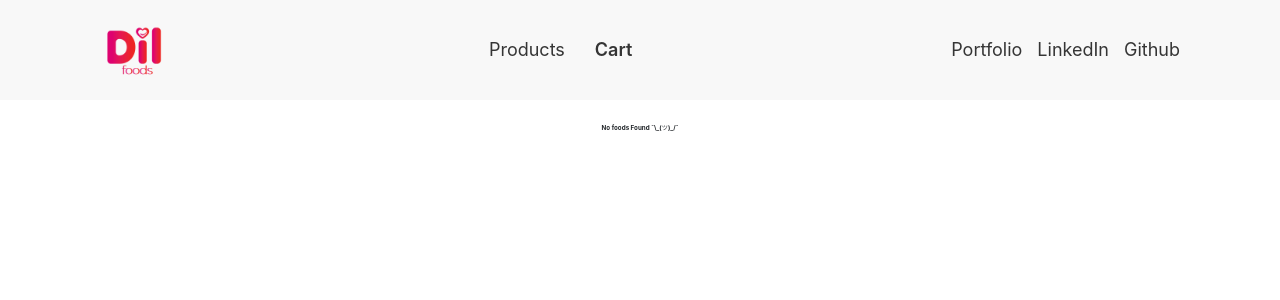
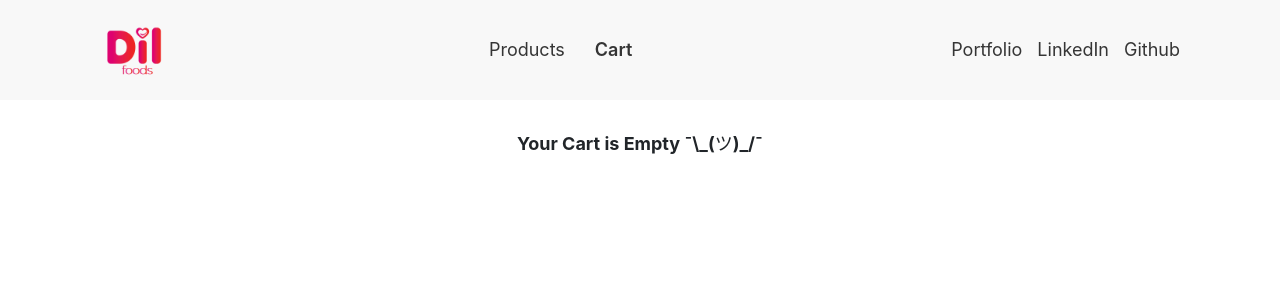
Before and after one commit to deven10/Dil-Foods, a React (Vite) app: page /cart in a window 1280 px wide. Shown: the top 300 px of the page. Built offline with nearby package versions, Linux system fonts and the light colour scheme.

Commit message:
update: implemented increase & decrease cart qty functionality

```diff
--- a/src/App.css
+++ b/src/App.css
@@ -56,7 +56,6 @@ nav a.active {
   color: #111;
   line-height: 1.25;
   margin: 0;
-  padding: 8px;
   cursor: pointer;
 }
 
@@ -117,6 +116,34 @@ nav a.active {
   background-color: #d33;
   color: #fff;
   font-size: 1.2rem;
-  margin-left: 8px;
+  margin-left: 6px;
   cursor: default;
+  letter-spacing: 0.5px;
 }
+
+.cart-wrapper {
+  display: flex;
+  flex-direction: column;
+  justify-content: end;
+  align-items: end;
+  padding: 10px 100px 0px 100px;
+}
+
+.no-data {
+  font-weight: 500;
+  font-size: 1.8rem;
+}
+
+.increment,
+.decrement {
+  font-size: 1.8rem;
+  height: 26px;
+  width: 26px;
+  border-radius: 50%;
+  background-color: #d33;
+  cursor: pointer;
+  color: #fff;
+  display: flex;
+  justify-content: center;
+  align-items: center;
+}
--- a/src/App.jsx
+++ b/src/App.jsx
@@ -4,6 +4,7 @@ import { Routes, Route } from "react-router-dom";
 import Products from "./Pages/Products/Products";
 import SingleProduct from "./Pages/Products/SingleProduct";
 import Cart from "./Pages/Cart/Cart";
+import Checkout from "./Pages/Checkout/Checkout";
 
 // css files
 import "react-loading-skeleton/dist/skeleton.css";
@@ -21,6 +22,7 @@ function App() {
         <Route path="/" element={<Products />} />
         <Route path="/cart" element={<Cart />} />
         <Route path="/food/:foodId" element={<SingleProduct />} />
+        <Route path="/checkout" element={<Checkout />} />
       </Routes>
     </div>
   );
--- a/src/Context/FoodsContext.jsx
+++ b/src/Context/FoodsContext.jsx
@@ -19,7 +19,7 @@ const FoodsContext = ({ children }) => {
 
   const addToCart = (foodId) => {
     const temp = foodsList.map((food) =>
-      +food.id === +foodId ? { ...food, isInCart: true } : food
+      +food.id === +foodId ? { ...food, isInCart: true, cartQty: 1 } : food
     );
     localStorage.setItem("allFoodsData", JSON.stringify(temp));
     setFoodsList(() => temp);
@@ -27,7 +27,30 @@ const FoodsContext = ({ children }) => {
 
   const removeFromCart = (foodId) => {
     const temp = foodsList.map((food) =>
-      +food.id === +foodId ? { ...food, isInCart: false } : food
+      +food.id === +foodId ? { ...food, isInCart: false, cartQty: 0 } : food
+    );
+    localStorage.setItem("allFoodsData", JSON.stringify(temp));
+    setFoodsList(() => temp);
+  };
+
+  const increaseCartQty = (foodId) => {
+    const temp = foodsList.map((food) =>
+      +food.id === +foodId ? { ...food, cartQty: food.cartQty + 1 } : food
+    );
+    localStorage.setItem("allFoodsData", JSON.stringify(temp));
+    setFoodsList(() => temp);
+  };
+
+  const decreaseCartQty = (foodId) => {
+    const temp = foodsList.map((food) =>
+      +food.id === +foodId
+        ? food.cartQty > 1
+          ? {
+              ...food,
+              cartQty: food.cartQty - 1,
+            }
+          : { ...food, isInCart: false, cartQty: 0 }
+        : food
     );
     localStorage.setItem("allFoodsData", JSON.stringify(temp));
     setFoodsList(() => temp);
@@ -35,7 +58,14 @@ const FoodsContext = ({ children }) => {
 
   return (
     <ContextFoods.Provider
-      value={{ foodsList, setFoodsList, addToCart, removeFromCart }}
+      value={{
+        foodsList,
+        setFoodsList,
+        addToCart,
+        removeFromCart,
+        increaseCartQty,
+        decreaseCartQty,
+      }}
     >
       {children}
     </ContextFoods.Provider>
--- a/src/Pages/Cart/Cart.jsx
+++ b/src/Pages/Cart/Cart.jsx
@@ -1,12 +1,42 @@
-import { useContext } from "react";
+import { useContext, useMemo } from "react";
 import { useNavigate } from "react-router-dom";
 import { ContextFoods } from "../../Context/FoodsContext";
 
 const Cart = () => {
   const navigate = useNavigate();
-  const { foodsList, removeFromCart } = useContext(ContextFoods);
-  const foodsInCart = foodsList.filter(({ isInCart }) => isInCart);
+  const { foodsList, increaseCartQty, decreaseCartQty } =
+    useContext(ContextFoods);
+
+  const foodsInCart = useMemo(() => {
+    return foodsList.filter(({ isInCart }) => isInCart);
+  }, [foodsList]);
+
+  const totalCartValue = useMemo(() => {
+    return foodsInCart.reduce(
+      (accumulator, current) => accumulator + current.price * current.cartQty,
+      0
+    );
+  }, [foodsInCart]);
+
   return (
+    <div className="cart-wrapper">
+      <div className="d-flex justify-content-center align-items-center gap-5">
+        {foodsInCart.length > 0 && (
+          <>
+            <p style={{ cursor: "default" }} className="food-price">
+              Total Cart Value: ${totalCartValue}
+            </p>
+
+            <button
+              onClick={() => navigate("/checkout")}
+              className="add-to-cart-btn"
+            >
+              Checkout
+            </button>
+          </>
+        )}
+      </div>
+
       <main className="foods-wrapper">
         {foodsInCart.length > 0 ? (
           foodsInCart?.map((food) => (
@@ -29,20 +59,35 @@ const Cart = () => {
               >
                 {food.summary}
               </p>
-            <button
-              onClick={() => removeFromCart(food.id)}
-              className="add-to-cart-btn"
+              <div className="d-flex justify-content-between align-items-center gap-4 mb-3 w-75">
+                <p className="food-price">Price: ${food.price}</p>
+                <div className="food-price">
+                  <div className="d-flex justify-content-center align-items-center gap-3">
+                    <span
+                      onClick={() => increaseCartQty(food.id)}
+                      className="increment"
                     >
-              Remove from Cart
-            </button>
+                      +
+                    </span>{" "}
+                    <span>{food.cartQty}</span>{" "}
+                    <span
+                      onClick={() => decreaseCartQty(food.id)}
+                      className="decrement"
+                    >
+                      -
+                    </span>
+                  </div>
+                </div>
+              </div>
             </div>
           ))
         ) : (
-        <p>
-          <strong>No foods Found ¯\_(ツ)_/¯ </strong>
+          <p className="no-data">
+            <strong>Your Cart is Empty ¯\_(ツ)_/¯ </strong>
           </p>
         )}
       </main>
+    </div>
   );
 };
 
--- a/src/Pages/Products/Products.jsx
+++ b/src/Pages/Products/Products.jsx
@@ -28,7 +28,7 @@ const Products = () => {
             >
               {food.summary}
             </p>
-            <div className="d-flex justify-content-center align-items-center gap-3">
+            <div className="d-flex justify-content-center align-items-center gap-4">
               <p className="food-price">Price: ${food.price}</p>
               {food.isInCart ? (
                 <button
--- a/src/Pages/Products/SingleProduct.jsx
+++ b/src/Pages/Products/SingleProduct.jsx
@@ -28,6 +28,9 @@ const SingleProduct = () => {
           ))}
         </p>
         <p>Rating: {singleFood?.rating} ⭐</p>
+        <p>
+          Price: <span className="food-price">${singleFood.price}</span>
+        </p>
         {singleFood.isInCart ? (
           <button
             onClick={() => removeFromCart(singleFood.id)}
```
Lines whose indentation alone changed are shown as unchanged.
